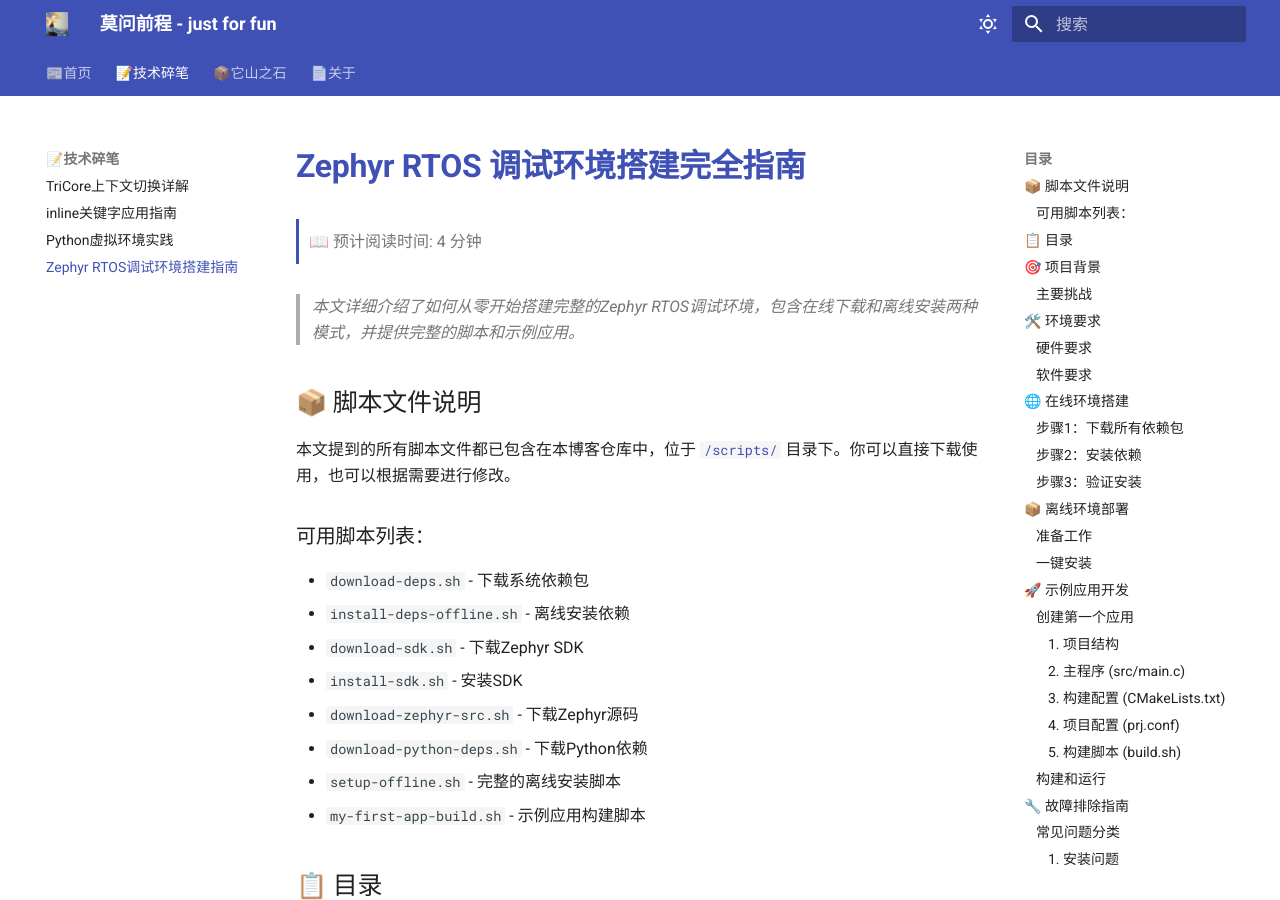
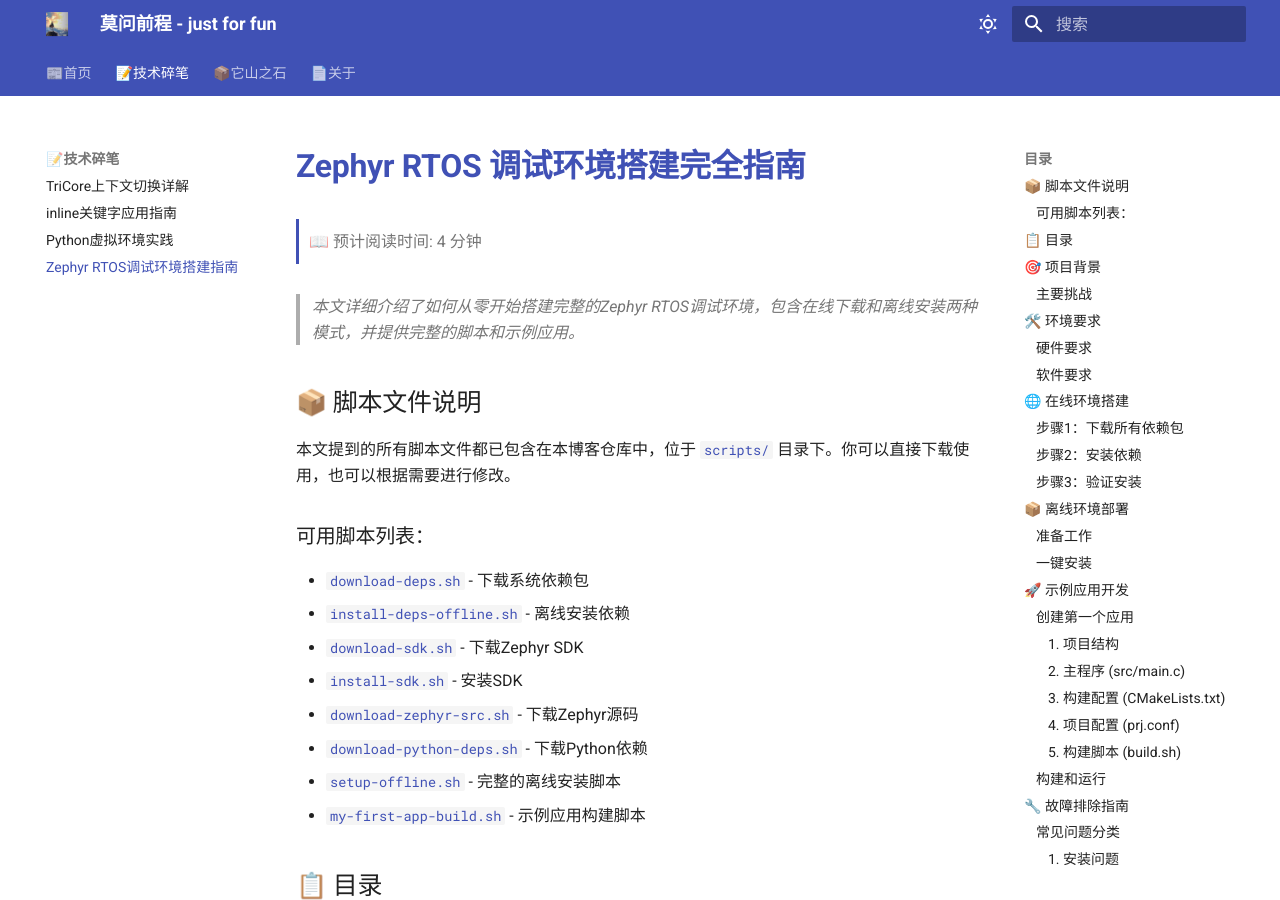
Before and after one commit to EWYan/juzidaxia, an MkDocs documentation site: the page built from docs/tech/zephyr_debug_env.md, in a window 1280 px wide and 900 px high. Built offline with MkDocs 1.6.1 and Material for MkDocs 9.7.7, drawn with Linux system fonts in a browser that asks for light colours.

Commit message:
修复脚本链接路径问题
- 将绝对路径改为相对路径
- 解决GitHub Pages子路径导致的404错误
- 确保链接指向正确的
- 消除MkDocs构建时的绝对链接警告
- 所有脚本链接现在应该能正常访问

```diff
--- a/docs/tech/zephyr_debug_env.md
+++ b/docs/tech/zephyr_debug_env.md
@@ -4,17 +4,17 @@
 
 ## 📦 脚本文件说明
 
-本文提到的所有脚本文件都已包含在本博客仓库中，位于 [`/scripts/`](/scripts/) 目录下。你可以直接下载使用，也可以根据需要进行修改。
+本文提到的所有脚本文件都已包含在本博客仓库中，位于 [`scripts/`](scripts/) 目录下。你可以直接下载使用，也可以根据需要进行修改。
 
 ### 可用脚本列表：
-- `download-deps.sh` - 下载系统依赖包
-- `install-deps-offline.sh` - 离线安装依赖
-- `download-sdk.sh` - 下载Zephyr SDK
-- `install-sdk.sh` - 安装SDK
-- `download-zephyr-src.sh` - 下载Zephyr源码
-- `download-python-deps.sh` - 下载Python依赖
-- `setup-offline.sh` - 完整的离线安装脚本
-- `my-first-app-build.sh` - 示例应用构建脚本
+- [`download-deps.sh`](scripts/download-deps.sh) - 下载系统依赖包
+- [`install-deps-offline.sh`](scripts/install-deps-offline.sh) - 离线安装依赖
+- [`download-sdk.sh`](scripts/download-sdk.sh) - 下载Zephyr SDK
+- [`install-sdk.sh`](scripts/install-sdk.sh) - 安装SDK
+- [`download-zephyr-src.sh`](scripts/download-zephyr-src.sh) - 下载Zephyr源码
+- [`download-python-deps.sh`](scripts/download-python-deps.sh) - 下载Python依赖
+- [`setup-offline.sh`](scripts/setup-offline.sh) - 完整的离线安装脚本
+- [`my-first-app-build.sh`](scripts/my-first-app-build.sh) - 示例应用构建脚本
 
 ## 📋 目录
 
@@ -398,46 +398,46 @@
 
 ## 📜 脚本说明 {#_7}
 
-所有脚本文件已包含在本文档的 [`/scripts/`](/scripts/) 目录中，你可以直接下载使用。
+所有脚本文件已包含在本文档的 [`scripts/`](scripts/) 目录中，你可以直接下载使用。
 
 ### 核心脚本功能
 
-#### 1. [`download-deps.sh`](/scripts/download-deps.sh)
+#### 1. [`download-deps.sh`](scripts/download-deps.sh)
 - 下载所有系统依赖包
 - 支持Ubuntu/Debian系统
 - 自动处理版本依赖
 
-#### 2. [`install-deps-offline.sh`](/scripts/install-deps-offline.sh)
+#### 2. [`install-deps-offline.sh`](scripts/install-deps-offline.sh)
 - 离线安装系统依赖
 - 自动解决依赖关系
 - 提供安装进度显示
 
-#### 3. [`download-sdk.sh`](/scripts/download-sdk.sh)
+#### 3. [`download-sdk.sh`](scripts/download-sdk.sh)
 - 下载Zephyr SDK
 - 支持多版本选择
 - 自动校验文件完整性
 
-#### 4. [`install-sdk.sh`](/scripts/install-sdk.sh)
+#### 4. [`install-sdk.sh`](scripts/install-sdk.sh)
 - 安装Zephyr SDK
 - 设置环境变量
 - 配置工具链路径
 
-#### 5. [`download-zephyr-src.sh`](/scripts/download-zephyr-src.sh)
+#### 5. [`download-zephyr-src.sh`](scripts/download-zephyr-src.sh)
 - 下载Zephyr源码
 - 包含所有模块和示例
 - 支持指定版本分支
 
-#### 6. [`download-python-deps.sh`](/scripts/download-python-deps.sh)
+#### 6. [`download-python-deps.sh`](scripts/download-python-deps.sh)
 - 下载Python依赖包
 - 生成requirements.txt
 - 支持离线pip安装
 
-#### 7. [`setup-offline.sh`](/scripts/setup-offline.sh)
+#### 7. [`setup-offline.sh`](scripts/setup-offline.sh)
 - 一键安装脚本
 - 完整的安装流程
 - 详细的日志输出
 
-#### 8. [`my-first-app-build.sh`](/scripts/my-first-app-build.sh)
+#### 8. [`my-first-app-build.sh`](scripts/my-first-app-build.sh)
 - 示例应用构建脚本
 - 支持多种开发板
 - 提供详细的构建信息
```
Also changed, not shown: site/search/search_index.json, site/tech/zephyr_debug_env/index.html.
